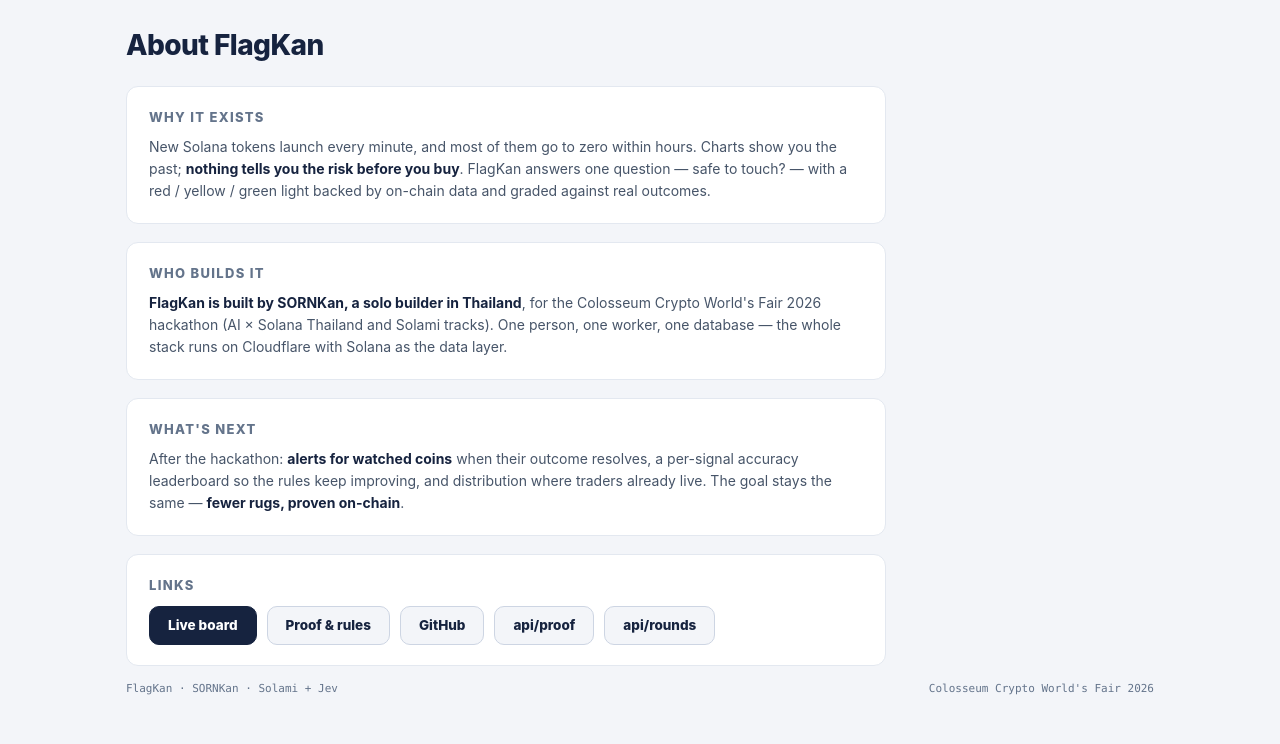
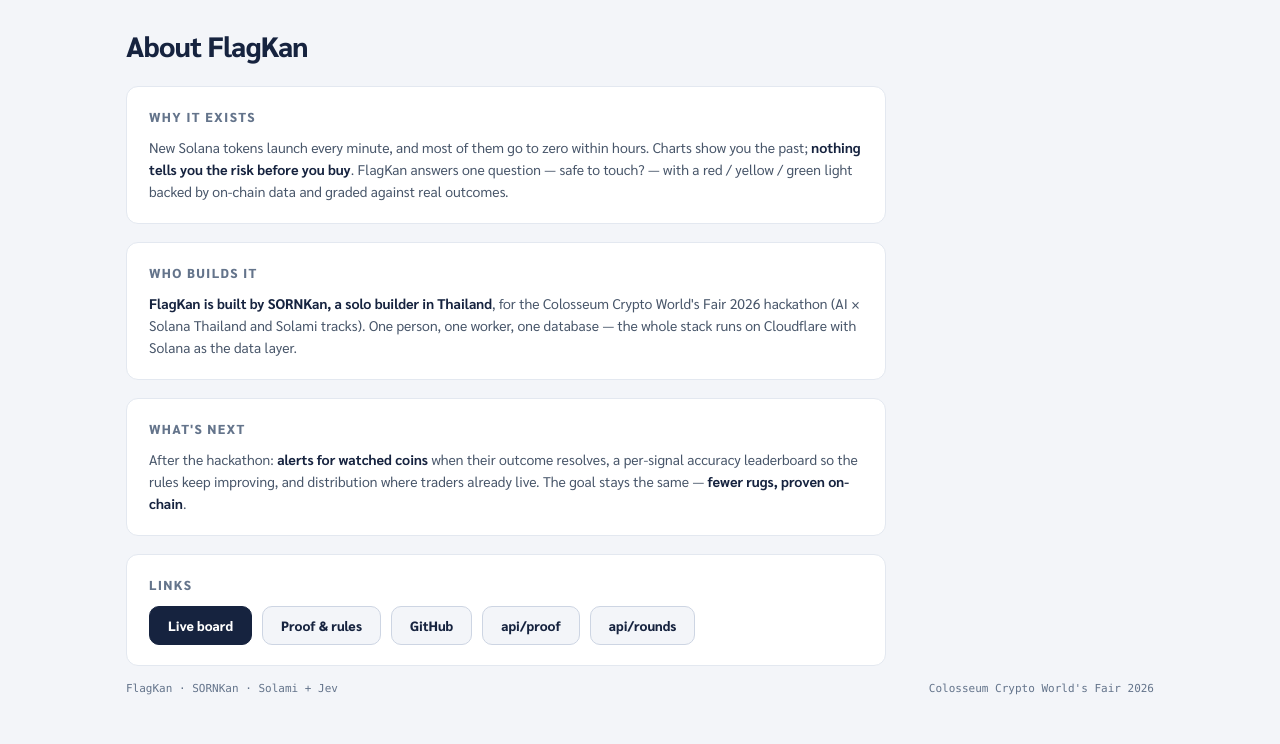
Before and after one commit to ilGentEAcutoO/flagkan, a website: page radar/public/about.html in a window 1280 px wide. Shown: the part 56-800 px from the top of the page. Drawn offline with Linux system fonts and the light colour scheme.

Commit message:
FlagKan: use Sarabun font on all pages

```diff
--- a/radar/public/about.html
+++ b/radar/public/about.html
@@ -6,12 +6,15 @@
 <meta name="color-scheme" content="light only">
 <meta name="description" content="About FlagKan — why it exists, who builds it, what's next.">
 <link rel="icon" href="data:,">
+<link rel="preconnect" href="https://fonts.googleapis.com">
+<link rel="preconnect" href="https://fonts.gstatic.com" crossorigin>
+<link href="https://fonts.googleapis.com/css2?family=Sarabun:wght@400;500;600;700;800&display=swap" rel="stylesheet">
 <title>FlagKan — About</title>
 <style>
 :root{--bg:#f3f5f9;--card:#ffffff;--line:#e3e8f0;--line2:#cdd5e3;
 --ink:#16233f;--dim:#475569;--faint:#64748b;
 --red:#dc2626;--acc:#1e40af;
---sans:-apple-system,BlinkMacSystemFont,'Segoe UI','Sukhumvit Set','Noto Sans Thai',Arial,sans-serif;
+--sans:'Sarabun',-apple-system,BlinkMacSystemFont,'Segoe UI','Sukhumvit Set','Noto Sans Thai',Arial,sans-serif;
 --mono:ui-monospace,'SF Mono',Menlo,Consolas,monospace}
 *{box-sizing:border-box;margin:0;padding:0}
 body{background:var(--bg);color:var(--ink);font-family:var(--sans);font-size:14px;line-height:1.6}
```
Also changed, not shown: radar/public/board.html (+4 -1 lines), radar/public/index.html (+4 -1 lines), radar/public/proof.html (+4 -1 lines).
